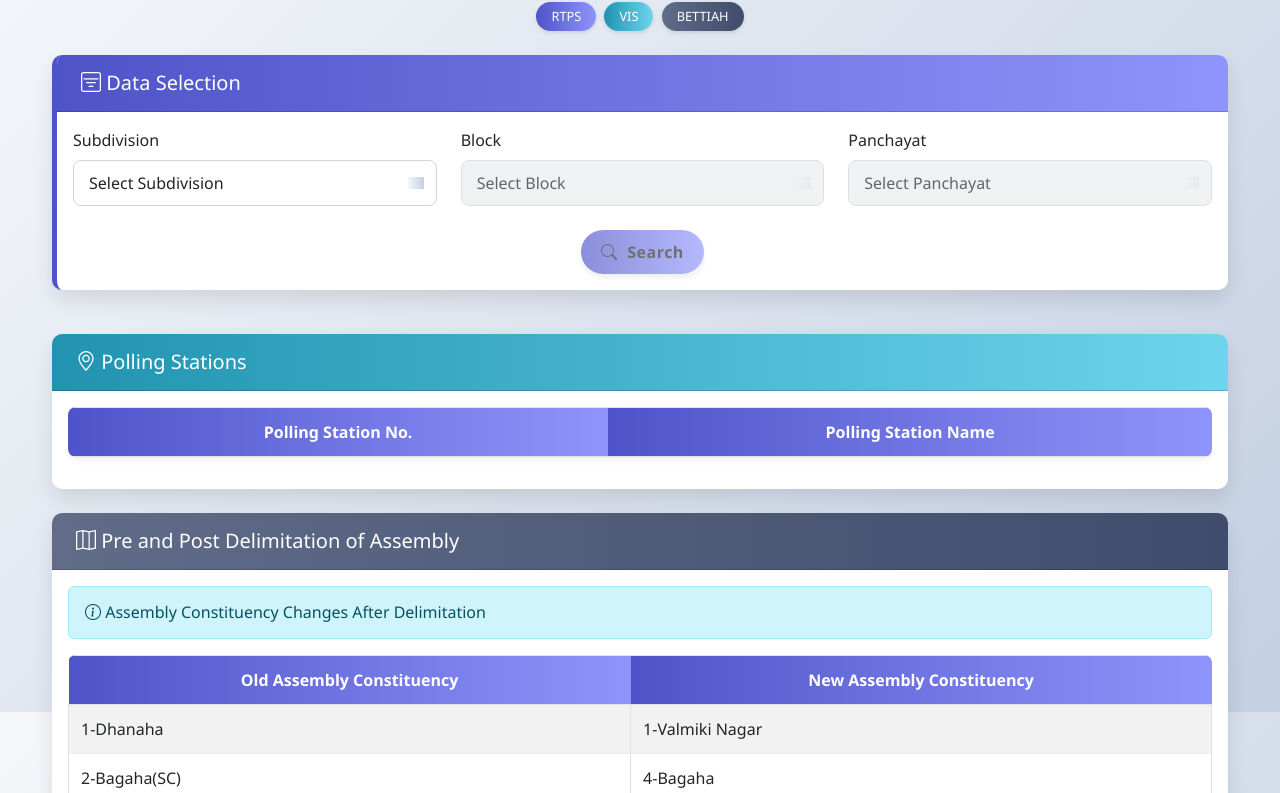
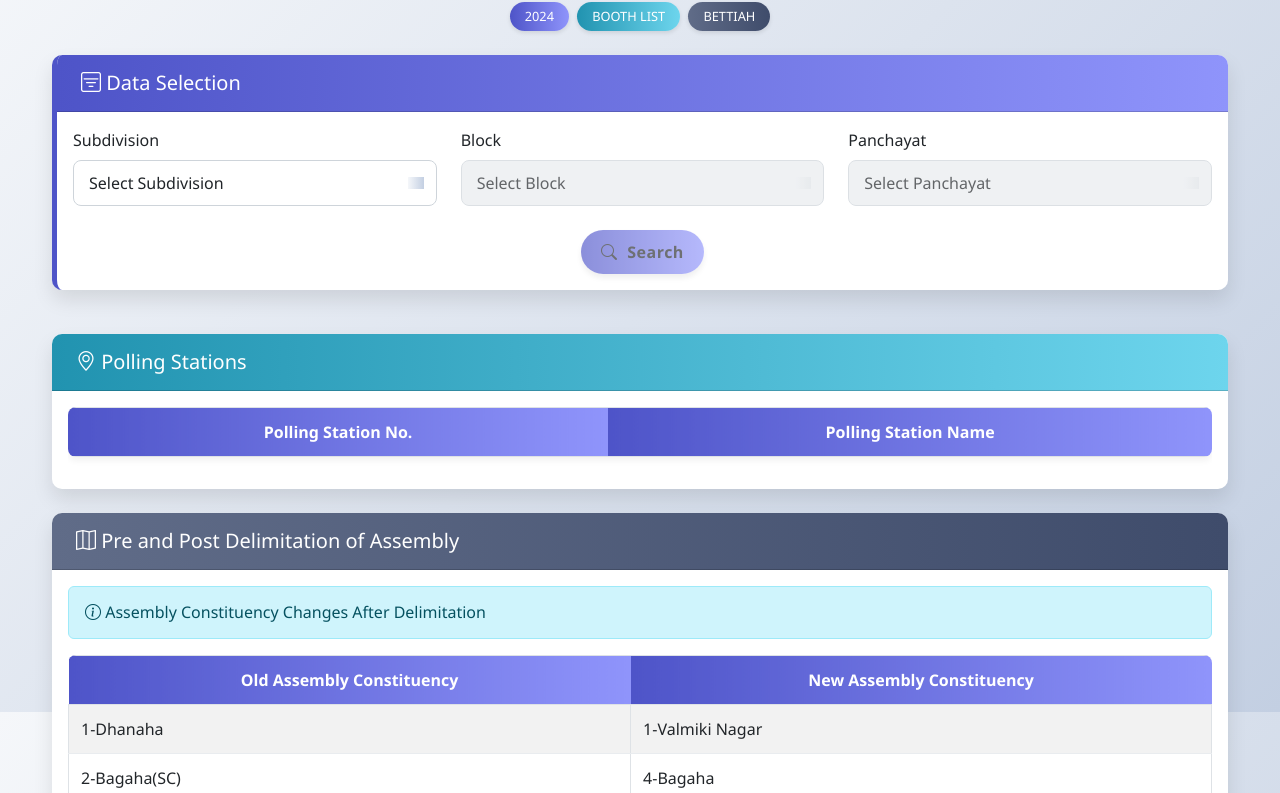
Before and after one commit to itmwestchamparan/vis, a plain HTML site: page index.html in a window 1280 px wide. Shown: the part 88-881 px from the top of the page. Drawn offline with nearby package versions, Linux system fonts and the light colour scheme; a script that the page names is missing.

Commit message:
Update index.html

```diff
--- a/index.html
+++ b/index.html
@@ -15,8 +15,8 @@
         <div class="text-center mb-4">
             <h1 class="animate__animated animate__fadeInDown page-title">RTPS Voter Information System</h1>
             <div class="animate__animated animate__fadeIn animate__delay-1s">
-                <span class="badge bg-primary-gradient me-1">RTPS</span>
-                <span class="badge bg-info-gradient me-1">VIS</span>
+                <span class="badge bg-primary-gradient me-1">2024</span>
+                <span class="badge bg-info-gradient me-1">BOOTH LIST</span>
                 <span class="badge bg-secondary-gradient">BETTIAH</span>
             </div>
         </div>
```
